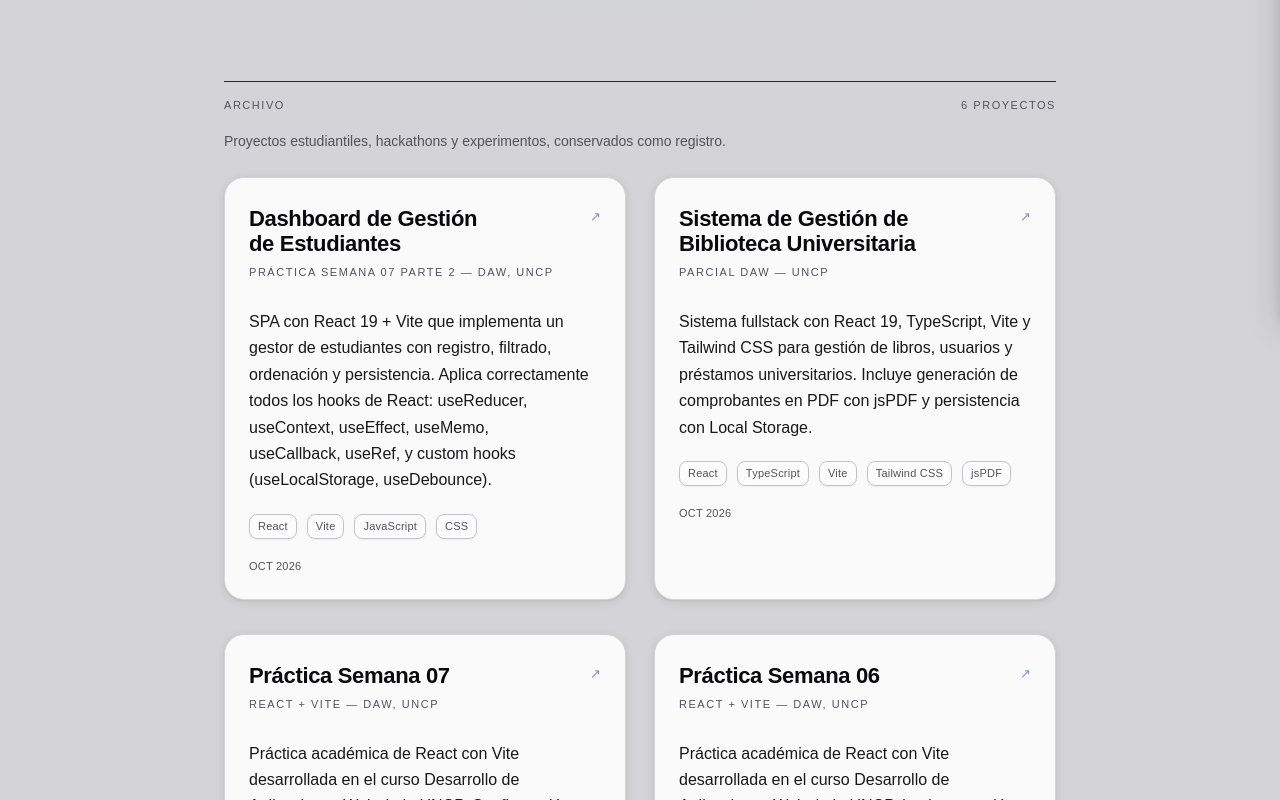
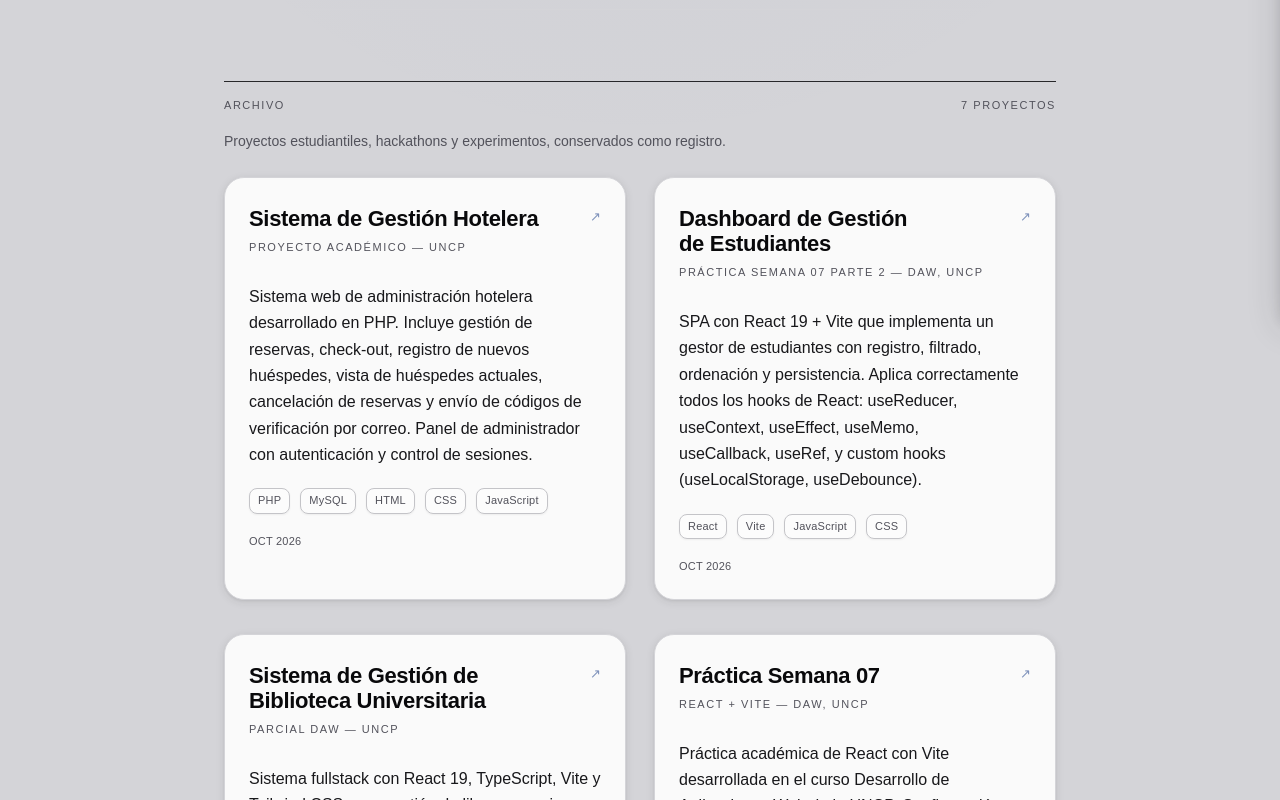
Before and after one commit to JHOJAN-GIT/Mi-portafolio-virtual, a Next.js app in the folder personal-site-export/: page /projects in a window 1280 px wide. Shown: the part 481-1281 px from the top of the page. Built offline with nearby package versions, Linux system fonts and the light colour scheme; no server answers; a web font is replaced by a local one.

Commit message:
feat(projects): agregar Sistema de Gestión Hotelera

```diff
--- a/personal-site-export/src/data/projects.ts
+++ b/personal-site-export/src/data/projects.ts
@@ -64,6 +64,15 @@ const data: Project[] = [
 
   // ─── ARCHIVO ─────────────────────────────────────────────────────────────
   {
+    title: 'Sistema de Gestión Hotelera',
+    subtitle: 'Proyecto académico — UNCP',
+    link: 'https://github.com/JHOJAN-GIT/Sistema-de-Gestion-Hotelera',
+    date: '2026-10-18',
+    desc: 'Sistema web de administración hotelera desarrollado en PHP. Incluye gestión de reservas, check-out, registro de nuevos huéspedes, vista de huéspedes actuales, cancelación de reservas y envío de códigos de verificación por correo. Panel de administrador con autenticación y control de sesiones.',
+    tech: ['PHP', 'MySQL', 'HTML', 'CSS', 'JavaScript'],
+    status: 'archive',
+  },
+  {
     title: 'Dashboard de Gestión de Estudiantes',
     subtitle: 'Práctica Semana 07 Parte 2 — DAW, UNCP',
     link: 'https://github.com/JHOJAN-GIT/PRACTICA-SEM-07-PARTE-02',
```
